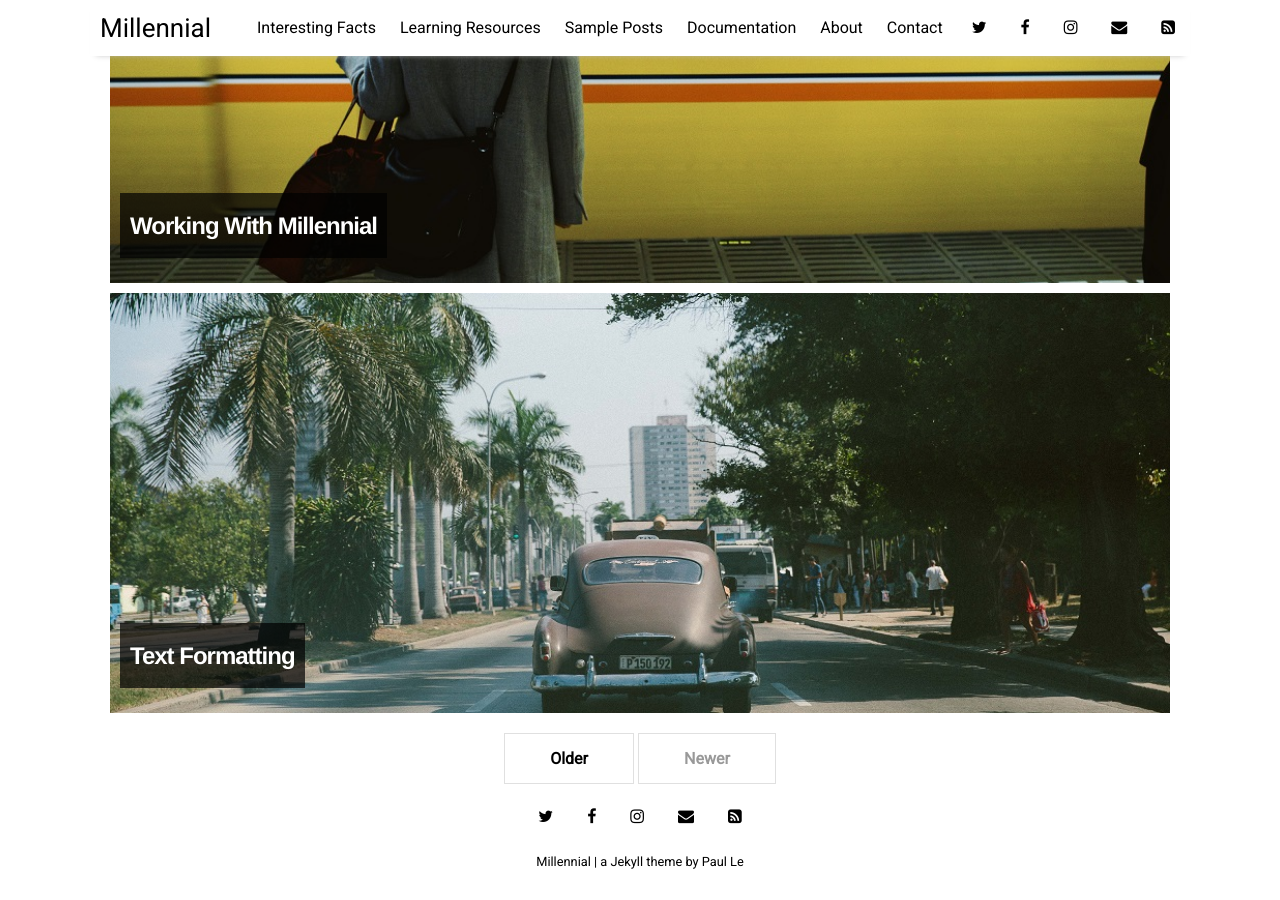
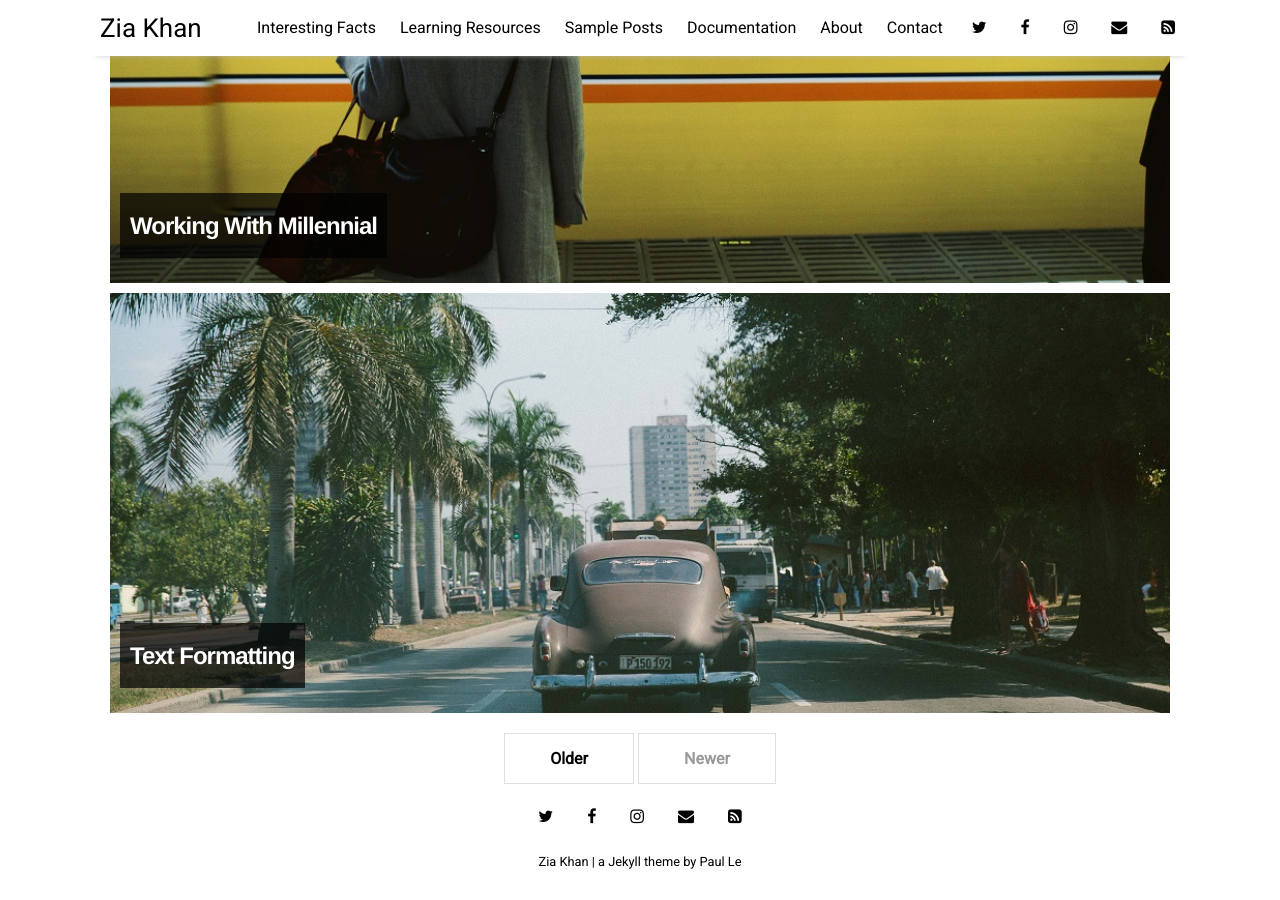
Before and after one commit to M-Zia-Khan/m-zia-khan.github.io, a Jekyll site: the page built from index.html, in a window 1280 px wide and 900 px high, scrolled down 1498 px. Built offline with Jekyll 4.4.1, drawn with Linux system fonts in a browser that asks for light colours; nearby versions of some CDN libraries; the list of posts is cut into pages by our own code.

Commit message:
Update settings.yml

```diff
--- a/_data/settings.yml
+++ b/_data/settings.yml
@@ -1,4 +1,4 @@
-title:  "Millennial"
+title:  "Zia Khan"
 tagline: "a Jekyll theme"
 description:
 
```
